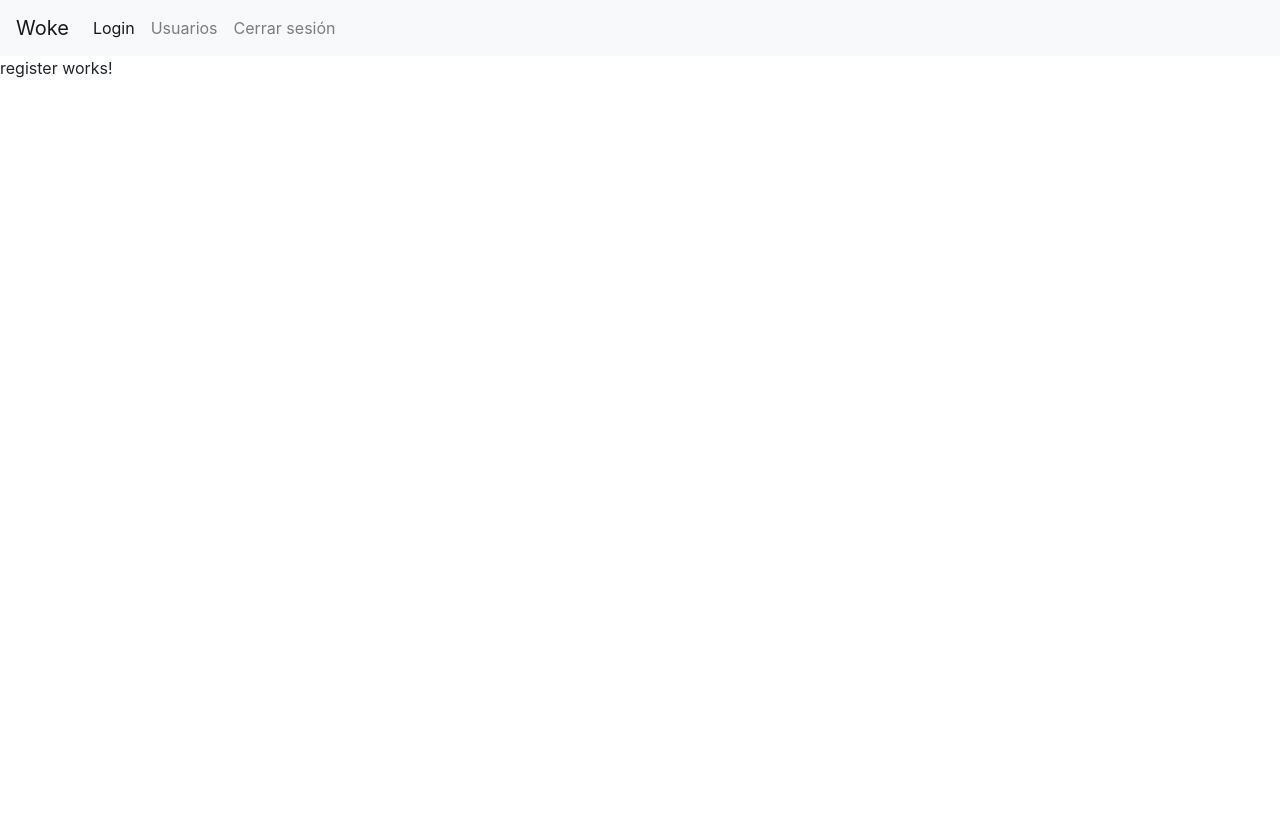
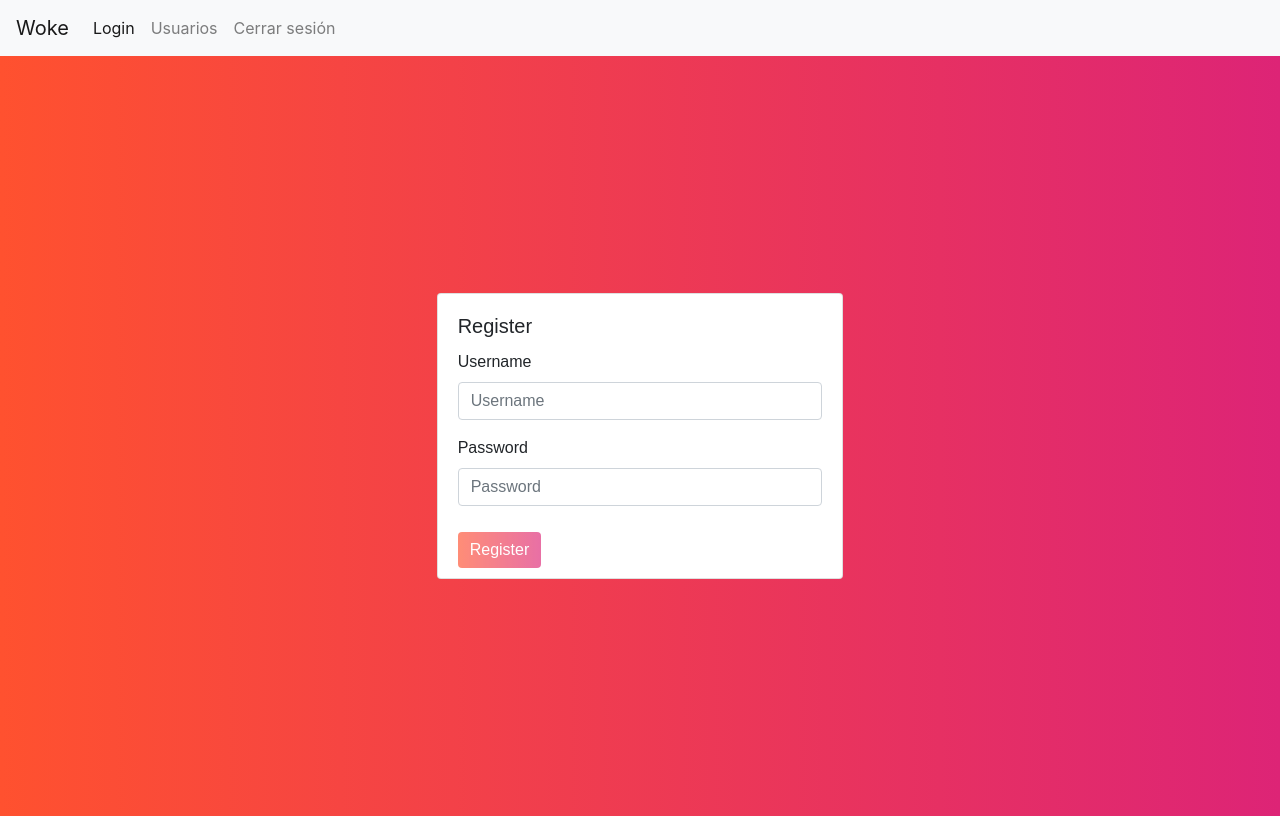
Before and after one commit to sebassilva/truelogic, an Angular app in the folder frontend/memories-app/: page /register in a window 1280 px wide. Built offline with nearby package versions, Linux system fonts and the light colour scheme.

Commit message:
Create register component

```diff
--- a/frontend/memories-app/src/app/register/register.component.html
+++ b/frontend/memories-app/src/app/register/register.component.html
@@ -1 +1,37 @@
-<p>register works!</p>
+<div class="fluid-container">
+  <div class="wrapper">
+    <div class="row  h-100">
+      <div class="col-sm-4 offset-4 vertical-center">
+        <div class="card">
+          <div class="card-body">
+            <h5 class="card-title">Register</h5>
+            <form
+            [formGroup]="registerForm"
+            (ngSubmit)="onSubmit()"
+            >
+              <div class="form-group">
+                <label for="exampleInputEmail1">Username</label>
+                <input
+                formControlName="username"
+                type="text" class="form-control"
+                aria-describedby="emailHelp"
+                placeholder="Username"
+                required>
+              </div>
+              <div class="form-group">
+                <label for="exampleInputPassword1">Password</label>
+                <input
+                formControlName="password"
+                type="password"
+                class="form-control"
+                placeholder="Password"
+                required>
+              </div>
+              <button type="submit" class="btn btn-primary" [disabled]="!registerForm.valid">Register</button>
+            </form>
+          </div>
+        </div>
+      </div>
+    </div>
+  </div>
+</div>
--- a/frontend/memories-app/src/app/register/register.component.scss
+++ b/frontend/memories-app/src/app/register/register.component.scss
@@ -0,0 +1,23 @@
+.wrapper{
+  padding:0;
+  margin:0;
+  font-family: 'Dosis', sans-serif;
+  overflow-x:hidden;
+  background: linear-gradient(to right, #ff512f, #dd2476);
+  height:95vh;
+}
+
+.btn-primary{
+  background: linear-gradient(to right, #ff512f, #dd2476);
+  border:0px;
+  top:10px;
+  position: relative;
+}
+
+.vertical-center{
+  margin: auto;
+}
+
+.register-btn a{
+  color: #ff512f;
+}
--- a/frontend/memories-app/src/app/register/register.component.ts
+++ b/frontend/memories-app/src/app/register/register.component.ts
@@ -1,4 +1,8 @@
 import { Component, OnInit } from '@angular/core';
+import { FormBuilder, FormGroup, FormControl, Validators } from '@angular/forms';
+import { ApiService } from '../api.service';
+import { Router } from '@angular/router';
+import Swal from 'sweetalert2';
 
 @Component({
   selector: 'app-register',
@@ -6,10 +10,39 @@ import { Component, OnInit } from '@angular/core';
   styleUrls: ['./register.component.scss']
 })
 export class RegisterComponent implements OnInit {
+  registerForm: FormGroup;
 
-  constructor() { }
+  constructor(
+    private formBuilder: FormBuilder,
+    private api: ApiService,
+    private router: Router
+  ){
+    this.registerForm = this.formBuilder.group({
+      username: new FormControl('', Validators.required),
+      password: new FormControl('', Validators.minLength(8))
+    });
+  }
 
   ngOnInit(): void {
   }
 
+  onSubmit(): void{
+    if ( !this.registerForm.valid ){
+      return;
+    }
+    this.api.register(this.registerForm.value).subscribe( data => {
+      localStorage.setItem('user', JSON.stringify( data.token ));
+      if ( data.token ){
+        // If register is correct, navigate to users
+        this.router.navigate(['/memories']);
+      }
+    }, error => {
+      Swal.fire(
+        'There was an error!',
+        'Please try with a different username.',
+        'error'
+      );
+   });
+  }
+
 }
```
